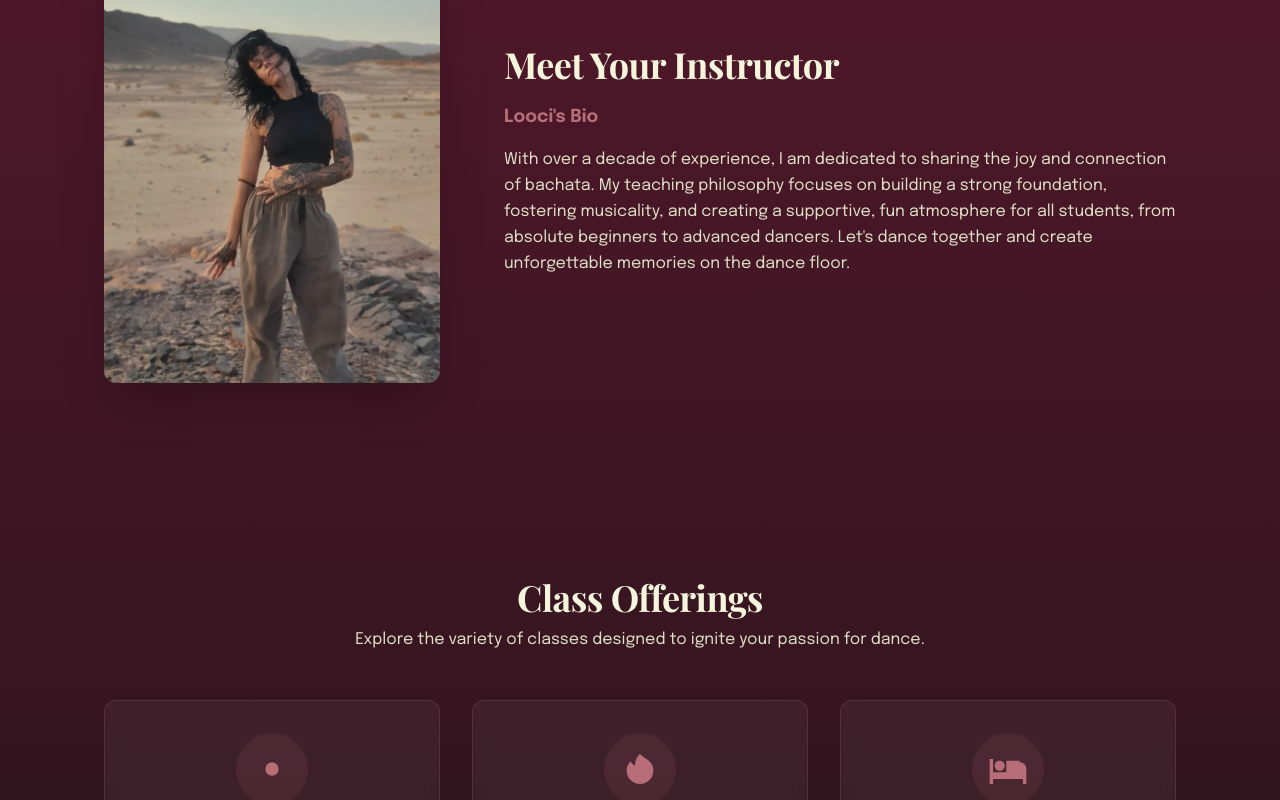
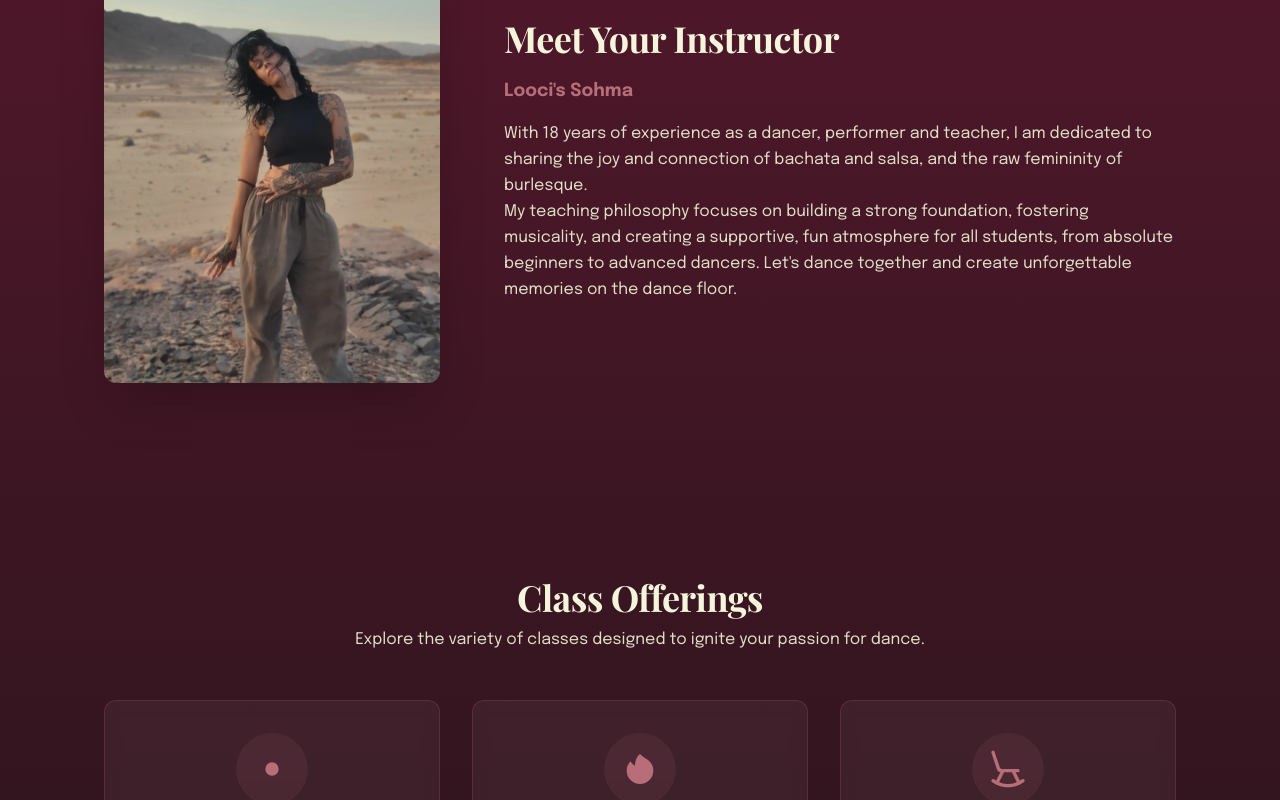
Before and after one commit to targerian/bachagata, a Next.js app: page / in a window 1280 px wide. Shown: the part 940-1740 px from the top of the page. Built offline with nearby package versions, Linux system fonts and the light colour scheme; no server answers; the database is empty.

Commit message:
adjust landing content

```diff
--- a/src/screens/home/home.screen.tsx
+++ b/src/screens/home/home.screen.tsx
@@ -1,3 +1,4 @@
+import { Armchair, RockingChair } from "lucide-react";
 import Image from "next/image";
 import type React from "react";
 import { useCallback, useEffect, useState } from "react";
@@ -160,16 +161,7 @@ export const HomeScreen: React.FC = () => {
         "Experience the energy and fire of Salsa. Master the timing, spins, and stylish footwork of this vibrant Latin dance.",
     },
     {
-      icon: (
-        <svg
-          className="h-10 w-10 text-rose-gold"
-          fill="currentColor"
-          viewBox="0 0 24 24"
-          aria-hidden="true"
-        >
-          <path d="M7 13c1.66 0 3-1.34 3-3S8.66 7 7 7s-3 1.34-3 3 1.34 3 3 3zm12-6h-8v7H3V6H1v15h2v-3h18v3h2v-9c0-2.21-1.79-4-4-4z" />
-        </svg>
-      ),
+      icon: <RockingChair className="h-10 w-10 text-rose-gold" />,
       title: "Chair Burlesque",
       description:
         "Build confidence and express yourself in this empowering solo dance style that combines sensuality with fitness.",
@@ -216,8 +208,8 @@ export const HomeScreen: React.FC = () => {
             </FadeIn>
             <FadeIn direction="up" delay={0.4} useInView={false}>
               <p className="text-text-primary text-base md:text-lg max-w-2xl">
-                Transform your dance, one step at a time. Join a community of
-                dancers and discover the joy of bachata.
+                Transform your life through the power of movement and join a
+                worldwide community of dancers.
               </p>
             </FadeIn>
             <ScaleIn delay={0.6} useInView={false}>
@@ -249,15 +241,18 @@ export const HomeScreen: React.FC = () => {
                 Meet Your Instructor
               </h2>
               <p className="text-rose-gold text-lg font-semibold">
-                Looci's Bio
+                Looci's Sohma
               </p>
               <p className="text-text-secondary text-base font-normal leading-relaxed">
-                With over a decade of experience, I am dedicated to sharing the
-                joy and connection of bachata. My teaching philosophy focuses on
-                building a strong foundation, fostering musicality, and creating
-                a supportive, fun atmosphere for all students, from absolute
-                beginners to advanced dancers. Let's dance together and create
-                unforgettable memories on the dance floor.
+                With 18 years of experience as a dancer, performer and teacher,
+                I am dedicated to sharing the joy and connection of bachata and
+                salsa, and the raw femininity of burlesque.
+                <br />
+                My teaching philosophy focuses on building a strong foundation,
+                fostering musicality, and creating a supportive, fun atmosphere
+                for all students, from absolute beginners to advanced dancers.
+                Let's dance together and create unforgettable memories on the
+                dance floor.
               </p>
             </SlideIn>
           </div>
```
